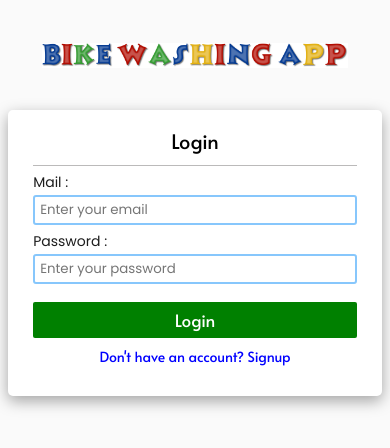
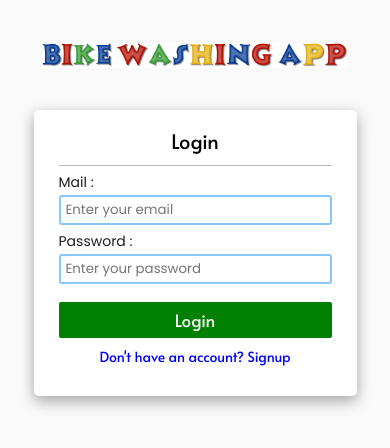
Before and after one commit to V-Piraisoodan/bikewash-frondend, a React (Create React App) app: page / in a window 390 px wide. Shown: the top 448 px of the page. Built offline with nearby package versions, Linux system fonts and the light colour scheme; what yup-password would draw is missing.

Commit message:
css modified

```diff
--- a/src/components/signupLogin/signup.css
+++ b/src/components/signupLogin/signup.css
@@ -157,7 +157,7 @@ body{
         flex-direction: column-reverse;
         /* align-items: center; */
         /* justify-content: center; */
-        width: 100%;
+        width: 90%;
         margin: 0;
         padding: 0;
         box-shadow: none;
@@ -181,7 +181,7 @@ body{
         width: 100%;
     }
     .login-inputs{
-        width: 83%;
+        width: 70%;
         margin-top: 20px;
     }
 }
```
